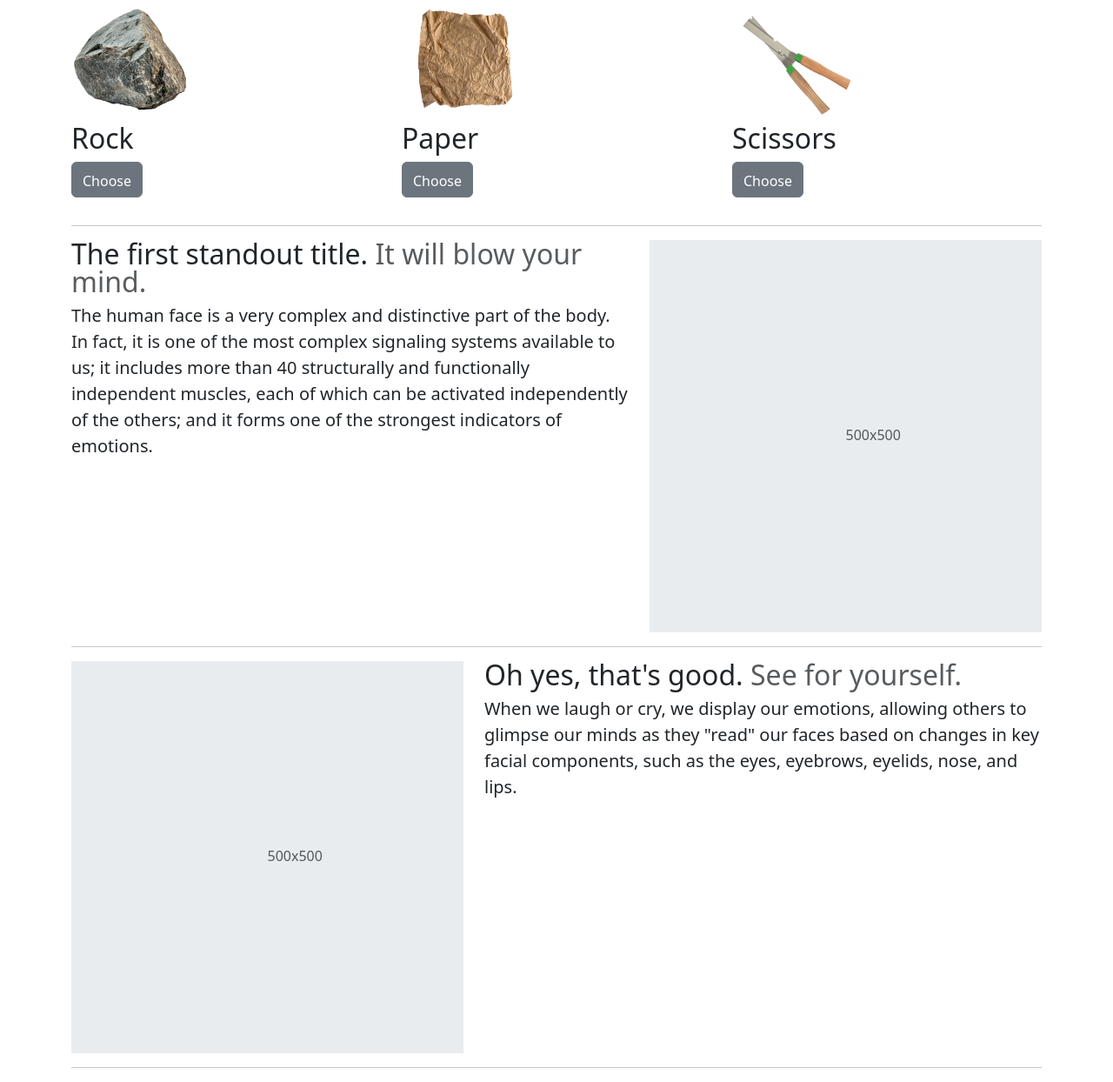
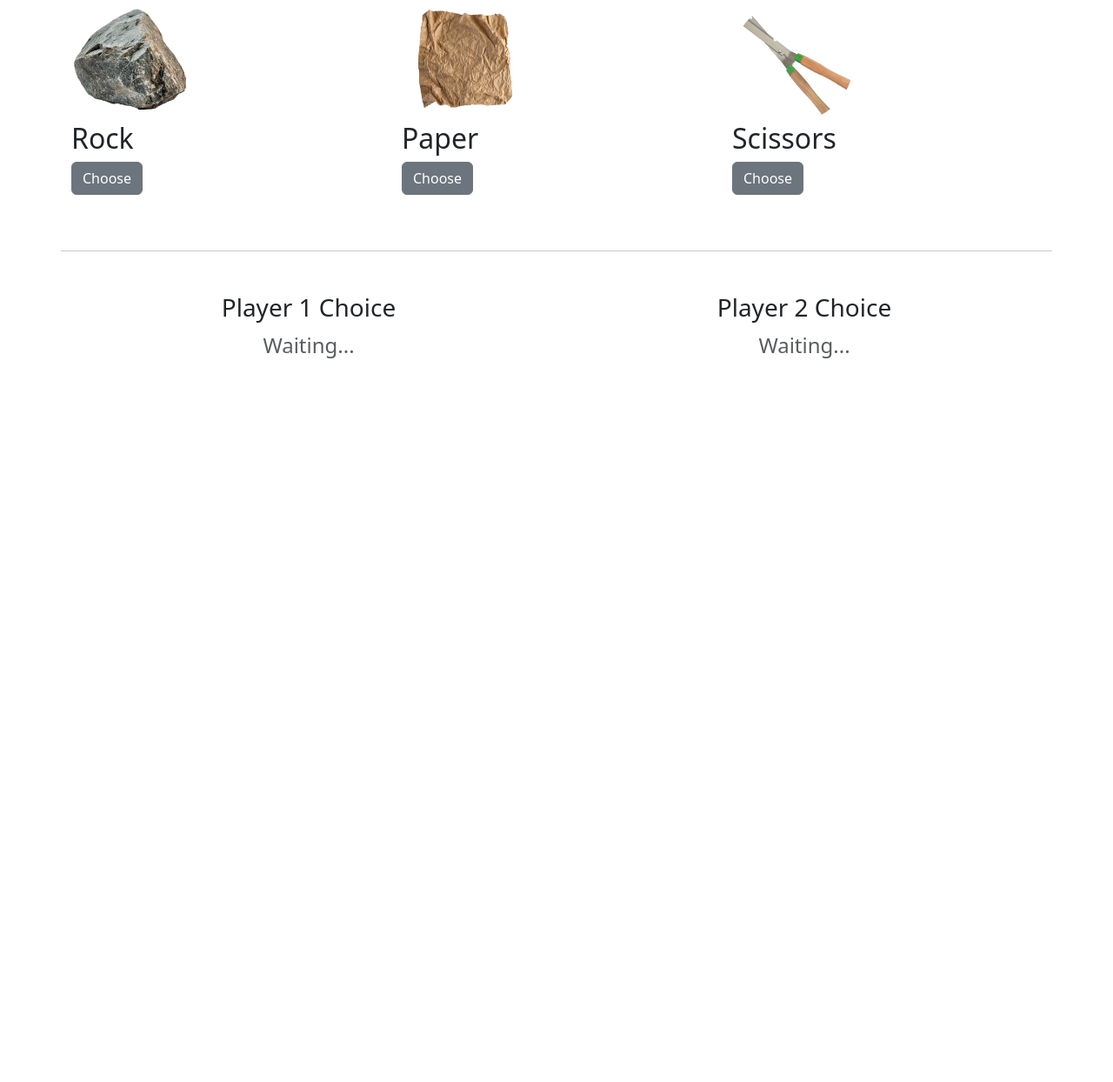
Before and after one commit to lucianoengdev/ROCK_PAPER_SCISSOR, a Flask app: page / in a window 1280 px wide. Shown: the whole page at 87% size. After the commit the page ends 412 px from the top, so only its background shows below. Run offline with Flask 3, Linux system fonts and the light colour scheme.

Commit message:
1.0.0 Added place for user choose his option

```diff
--- a/Program/Templates/index.html
+++ b/Program/Templates/index.html
@@ -5,6 +5,8 @@
     <link href="https://cdn.jsdelivr.net/npm/bootstrap@5.3.8/dist/css/bootstrap.min.css" rel="stylesheet"
     integrity="sha384-sRIl4kxILFvY47J16cr9ZwB07vP4J8+LH7qKQnuqkuIAvNWLzeN8tE5YBujZqJLB" crossorigin="anonymous">
     <title> Rock, Paper or Scissors </title>
+</header>
+<body>
     <div class="container marketing"> <!-- Three columns of text below the carousel -->
         <div class="row">
             <div class="col-lg-4"> <img src="/static/rock.png"
@@ -17,11 +19,11 @@
                         <font dir="auto" style="vertical-align: inherit;">Rock</font>
                     </font>
                 </h2>
-                <p><a class="btn btn-secondary" href="#">
-                        <font dir="auto" style="vertical-align: inherit;">
-                            <font dir="auto" style="vertical-align: inherit;">Choose</font>
-                        </font>
-                    </a></p>
+                <p>
+                    <button class="btn btn-secondary choose-btn" data-choice="Rock">
+                        Choose
+                    </button>
+                </p>
             </div><!-- /.col-lg-4 -->
             <div class="col-lg-4"> <img src="/static/paper.png"
                                     class="bd-placeholder-img rounded-circle"
@@ -33,11 +35,11 @@
                         <font dir="auto" style="vertical-align: inherit;">Paper</font>
                     </font>
                 </h2>
-                <p><a class="btn btn-secondary" href="#">
-                        <font dir="auto" style="vertical-align: inherit;">
-                            <font dir="auto" style="vertical-align: inherit;">Choose</font>
-                        </font>
-                    </a></p>
+                <p>
+                    <button class="btn btn-secondary choose-btn" data-choice="Paper">
+                        Choose
+                    </button>
+                </p>
             </div><!-- /.col-lg-4 -->
             <div class="col-lg-4"> <img src="/static/Scisor.png"
                                     class="bd-placeholder-img rounded-circle"
@@ -49,79 +51,49 @@
                         <font dir="auto" style="vertical-align: inherit;">Scissors</font>
                     </font>
                 </h2>
-                <p><a class="btn btn-secondary" href="#">
-                        <font dir="auto" style="vertical-align: inherit;">
-                            <font dir="auto" style="vertical-align: inherit;">Choose</font>
-                        </font>
-                    </a></p>
+                <p>
+                    <button class="btn btn-secondary choose-btn" data-choice="Scissors">
+                        Choose
+                    </button>
+                </p>
             </div><!-- /.col-lg-4 -->
 
+    <hr class="my-5">
 
+    <div class="container text-center">
+        <div class="row">
+            <div class="col-md-6">
+                <h3>Player 1 Choice</h3>
+                <div id="player1-choice">
+                    <p class="fs-4 text-muted">Waiting...</p>
+                </div>
+            </div>
+            <div class="col-md-6">
+                <h3>Player 2 Choice</h3>
+                <div id="player2-choice">
+                    <p class="fs-4 text-muted">Waiting...</p>
+                </div>
+            </div>
+        </div>
+    </div>
+    <script>
+        let currentPlayer = 1;
 
+        const buttons = document.querySelectorAll(".choose-btn");
 
+        buttons.forEach(button => {
+            button.addEventListener("click", () => {
+                const choice = button.dataset.choice;
 
-
-
-
-        </div><!-- /.row --> <!-- START THE FEATURETTES -->
-        <hr class="featurette-divider">
-        <div class="row featurette">
-            <div class="col-md-7">
-                <h2 class="featurette-heading fw-normal lh-1">
-                    <font dir="auto" style="vertical-align: inherit;">
-                        <font dir="auto" style="vertical-align: inherit;">The first standout title. </font>
-                    </font><span class="text-body-secondary">
-                        <font dir="auto" style="vertical-align: inherit;">
-                            <font dir="auto" style="vertical-align: inherit;">It will blow your mind.</font>
-                        </font>
-                    </span>
-                </h2>
-                <p class="lead">
-                    <font dir="auto" style="vertical-align: inherit;">
-                        <font dir="auto" style="vertical-align: inherit;">The human face is a very complex and
-                            distinctive part of the body. In fact, it is one of the most complex signaling systems
-                            available to us; it includes more than 40 structurally and functionally independent muscles,
-                            each of which can be activated independently of the others; and it forms one of the
-                            strongest indicators of emotions.</font>
-                    </font>
-                </p>
-            </div>
-            <div class="col-md-5"> <svg aria-label="Placeholder: 500x500"
-                    class="bd-placeholder-img bd-placeholder-img-lg featurette-image img-fluid mx-auto" height="500"
-                    preserveAspectRatio="xMidYMid slice" role="img" width="500" xmlns="http://www.w3.org/2000/svg">
-                    <title>Placeholder</title>
-                    <rect width="100%" height="100%" fill="var(--bs-secondary-bg)"></rect><text x="50%" y="50%"
-                        fill="var(--bs-secondary-color)" dy=".3em">500x500</text>
-                </svg> </div>
-        </div>
-        <hr class="featurette-divider">
-        <div class="row featurette">
-            <div class="col-md-7 order-md-2">
-                <h2 class="featurette-heading fw-normal lh-1">
-                    <font dir="auto" style="vertical-align: inherit;">
-                        <font dir="auto" style="vertical-align: inherit;">Oh yes, that's good. </font>
-                    </font><span class="text-body-secondary">
-                        <font dir="auto" style="vertical-align: inherit;">
-                            <font dir="auto" style="vertical-align: inherit;">See for yourself.</font>
-                        </font>
-                    </span>
-                </h2>
-                <p class="lead">
-                    <font dir="auto" style="vertical-align: inherit;">
-                        <font dir="auto" style="vertical-align: inherit;">When we laugh or cry, we display our emotions,
-                            allowing others to glimpse our minds as they "read" our faces based on changes in key facial
-                            components, such as the eyes, eyebrows, eyelids, nose, and lips.</font>
-                    </font>
-                </p>
-            </div>
-            <div class="col-md-5 order-md-1"> <svg aria-label="Placeholder: 500x500"
-                    class="bd-placeholder-img bd-placeholder-img-lg featurette-image img-fluid mx-auto" height="500"
-                    preserveAspectRatio="xMidYMid slice" role="img" width="500" xmlns="http://www.w3.org/2000/svg">
-                    <title>Placeholder</title>
-                    <rect width="100%" height="100%" fill="var(--bs-secondary-bg)"></rect><text x="50%" y="50%"
-                        fill="var(--bs-secondary-color)" dy=".3em">500x500</text>
-                </svg> </div>
-        </div>
-        <hr class="featurette-divider">
-
-</header>
+                if (currentPlayer === 1) {
+                    document.getElementById("player1-choice").textContent = choice;
+                    currentPlayer = 2;
+                    alert("Player 2, your turn!");
+                } else if (currentPlayer === 2) {
+                    document.getElementById("player2-choice").textContent = choice;
+                    currentPlayer = 1;
+                }
+            });
+        });
+    </script>
+</body>
```
